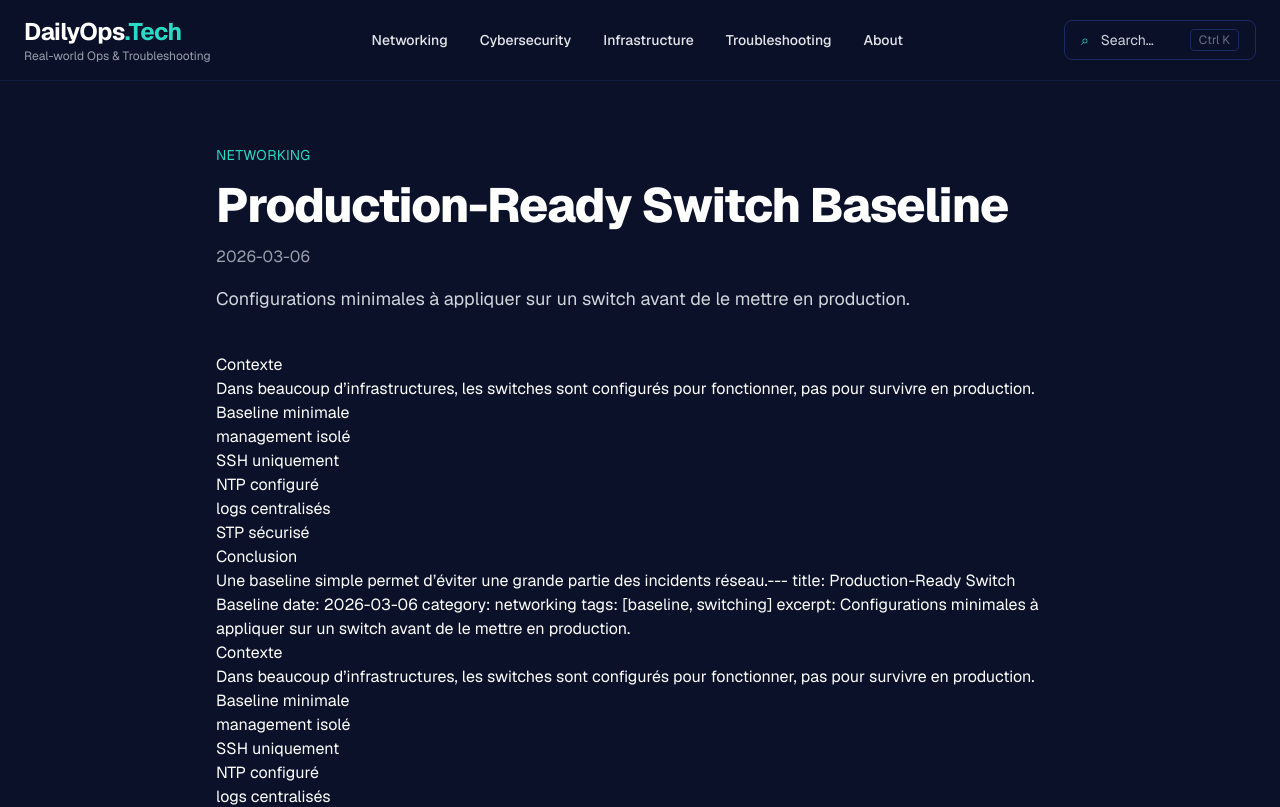
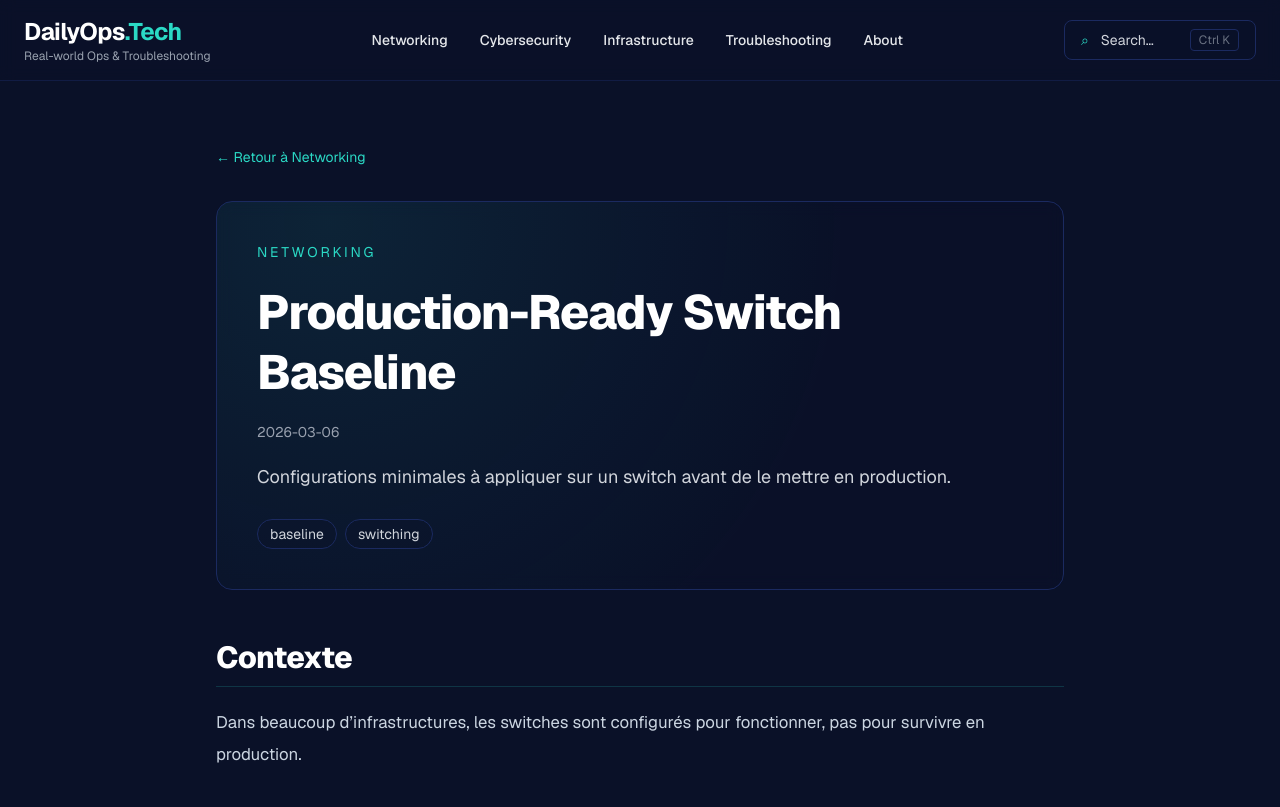
Before and after one commit to lepfsi/DailyOps, a Next.js app in the folder dailyops/: page /networking/production-ready-switch-baseline in a window 1280 px wide. Shown: the top 807 px of the page. Built offline with nearby package versions, Linux system fonts and the light colour scheme.

Commit message:
Article premium

```diff
--- a/dailyops/src/app/globals.css
+++ b/dailyops/src/app/globals.css
@@ -13,3 +13,142 @@ body {
   color: var(--color-text-primary);
   font-family: var(--font-geist-sans), sans-serif;
 }
+.article-content {
+  color: #d1d5db;
+  line-height: 1.85;
+  font-size: 1.05rem;
+}
+
+.article-content > * + * {
+  margin-top: 1.25rem;
+}
+
+.article-content h2 {
+  margin-top: 3rem;
+  margin-bottom: 1rem;
+  font-size: 1.9rem;
+  line-height: 1.25;
+  font-weight: 800;
+  color: #ffffff;
+  letter-spacing: -0.02em;
+  border-bottom: 1px solid rgba(43, 217, 197, 0.18);
+  padding-bottom: 0.6rem;
+}
+
+.article-content h3 {
+  margin-top: 2rem;
+  margin-bottom: 0.75rem;
+  font-size: 1.35rem;
+  line-height: 1.35;
+  font-weight: 700;
+  color: #ffffff;
+}
+
+.article-content p {
+  color: #cbd5e1;
+  line-height: 1.9;
+}
+
+.article-content strong {
+  color: #ffffff;
+  font-weight: 700;
+}
+
+.article-content em {
+  color: #e5e7eb;
+}
+
+.article-content ul,
+.article-content ol {
+  margin: 1.25rem 0;
+  padding-left: 1.5rem;
+  color: #cbd5e1;
+}
+
+.article-content li + li {
+  margin-top: 0.5rem;
+}
+
+.article-content li::marker {
+  color: #2bd9c5;
+}
+
+.article-content blockquote {
+  margin: 1.75rem 0;
+  padding: 1rem 1.25rem;
+  border-left: 3px solid #2bd9c5;
+  background: rgba(17, 28, 68, 0.45);
+  color: #e5e7eb;
+  border-radius: 0.75rem;
+}
+
+.article-content hr {
+  border: 0;
+  border-top: 1px solid rgba(43, 217, 197, 0.15);
+  margin: 2.5rem 0;
+}
+
+.article-content a {
+  color: #2bd9c5;
+  text-decoration: none;
+}
+
+.article-content a:hover {
+  opacity: 0.9;
+  text-decoration: underline;
+}
+
+.article-content code {
+  background: rgba(17, 28, 68, 0.8);
+  border: 1px solid rgba(43, 217, 197, 0.12);
+  color: #e5e7eb;
+  padding: 0.15rem 0.45rem;
+  border-radius: 0.45rem;
+  font-size: 0.92em;
+}
+
+.article-content pre {
+  margin: 1.5rem 0;
+  padding: 1.1rem 1.25rem;
+  background: #08101f;
+  border: 1px solid rgba(43, 217, 197, 0.14);
+  border-radius: 1rem;
+  overflow-x: auto;
+  box-shadow: inset 0 1px 0 rgba(255,255,255,0.02);
+}
+
+.article-content pre code {
+  background: transparent;
+  border: 0;
+  padding: 0;
+  color: #dbeafe;
+  font-size: 0.92rem;
+  line-height: 1.7;
+}
+
+.article-content table {
+  width: 100%;
+  border-collapse: collapse;
+  margin: 1.5rem 0;
+  overflow: hidden;
+  border-radius: 1rem;
+  border: 1px solid rgba(43, 217, 197, 0.12);
+}
+
+.article-content th,
+.article-content td {
+  padding: 0.85rem 1rem;
+  text-align: left;
+  border-bottom: 1px solid rgba(43, 217, 197, 0.08);
+}
+
+.article-content th {
+  background: rgba(17, 28, 68, 0.6);
+  color: #ffffff;
+  font-weight: 700;
+}
+
+.article-content td {
+  color: #cbd5e1;
+  background: rgba(10, 17, 40, 0.45);
+}
--- a/dailyops/src/app/networking/[slug]/page.tsx
+++ b/dailyops/src/app/networking/[slug]/page.tsx
@@ -1,3 +1,4 @@
+import Link from "next/link";
 import { notFound } from "next/navigation";
 import { getPostBySlug, getPostsByCategory } from "@/lib/content";
 import { MDXRemote } from "next-mdx-remote/rsc";
@@ -24,25 +25,53 @@ export default async function NetworkingPostPage({ params }: Props) {
 
   return (
     <article className="container mx-auto px-6 py-16 max-w-4xl">
-      <header className="space-y-4 mb-10">
-        <p className="text-sm text-[#2BD9C5] uppercase tracking-wide">
+      <div className="mb-8">
+        <Link
+          href="/networking"
+          className="text-sm text-[#2BD9C5] hover:opacity-90 transition"
+        >
+          ← Retour à Networking
+        </Link>
+      </div>
+
+      <header className="relative overflow-hidden rounded-2xl border border-[#1b2a60] bg-[#0A1128]/40 backdrop-blur p-8 md:p-10 mb-10">
+        <div className="pointer-events-none absolute -inset-24 opacity-60">
+          <div className="absolute inset-0 bg-[radial-gradient(circle_at_20%_20%,rgba(43,217,197,0.16),transparent_55%)]" />
+        </div>
+
+        <div className="relative space-y-5">
+          <p className="text-sm text-[#2BD9C5] uppercase tracking-[0.2em]">
             {post.meta.category}
           </p>
 
-        <h1 className="text-4xl md:text-5xl font-extrabold tracking-tight text-white">
+          <h1 className="text-4xl md:text-5xl font-extrabold tracking-tight text-white leading-tight">
             {post.meta.title}
           </h1>
 
-        <p className="text-gray-400">
+          <p className="text-gray-400 text-sm">
             {post.meta.date}
           </p>
 
-        <p className="text-lg text-gray-300">
+          <p className="text-lg text-gray-300 leading-relaxed max-w-3xl">
             {post.meta.excerpt}
           </p>
+
+          {post.meta.tags?.length > 0 && (
+            <div className="flex flex-wrap gap-2 pt-2">
+              {post.meta.tags.map((tag) => (
+                <span
+                  key={tag}
+                  className="px-3 py-1 rounded-full border border-[#1b2a60] bg-[#0A1128]/30 text-sm text-gray-300"
+                >
+                  {tag}
+                </span>
+              ))}
+            </div>
+          )}
+        </div>
       </header>
 
-      <div className="prose prose-invert max-w-none">
+      <div className="article-content">
         <MDXRemote source={post.content} />
       </div>
     </article>
```
Lines whose indentation alone changed are shown as unchanged.
